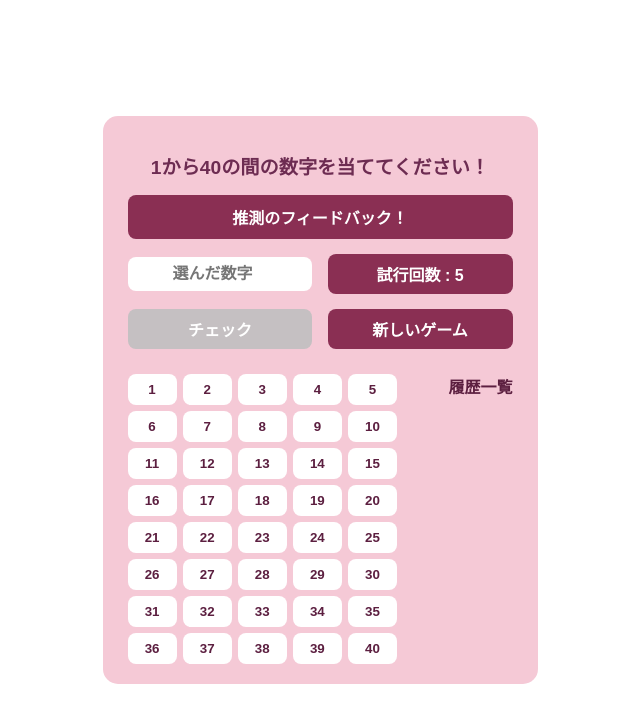
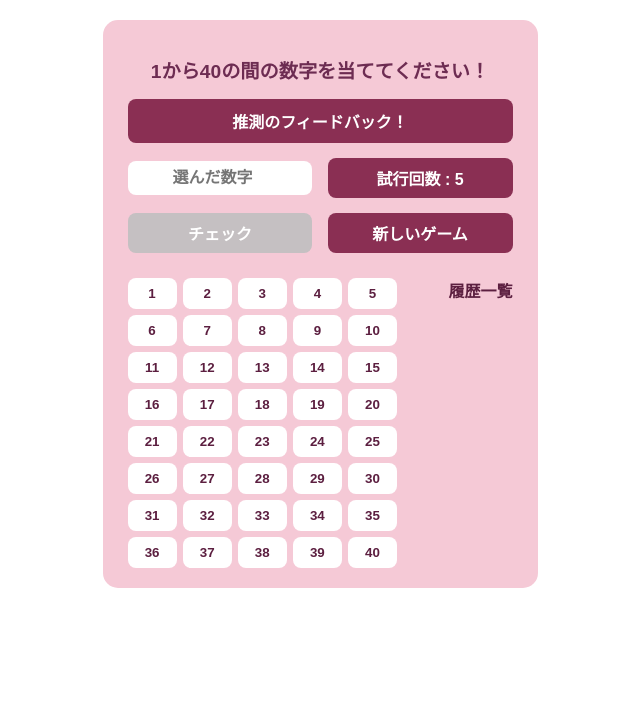
Before and after one commit to mimonTH/NumGuessing_Game, a plain HTML site: page index.html in a window 1280 px wide. Shown: the whole page, without its empty margins (320-960 px from the left). Drawn offline with Linux system fonts and the light colour scheme.

Commit message:
Updated css styles

```diff
--- a/style.css
+++ b/style.css
@@ -24,16 +24,16 @@ html, body {
     margin: 0;
     padding: 0;
     width: 100%;
-    height: 100dvh;
-    overflow: hidden;
+    height: 100dvh; /* optional */
     overscroll-behavior: none;
-    -webkit-overflow-scrolling: none;
+    -webkit-overflow-scrolling: touch;
 }
 
 body {
     display: flex;
     justify-content: center;
-    align-items: center;
+    align-items: flex-start; /* not center, to allow content to grow */
+    padding: 20px 0; /* optional spacing */
 }
 .game_section {
     width: 435px;
```
